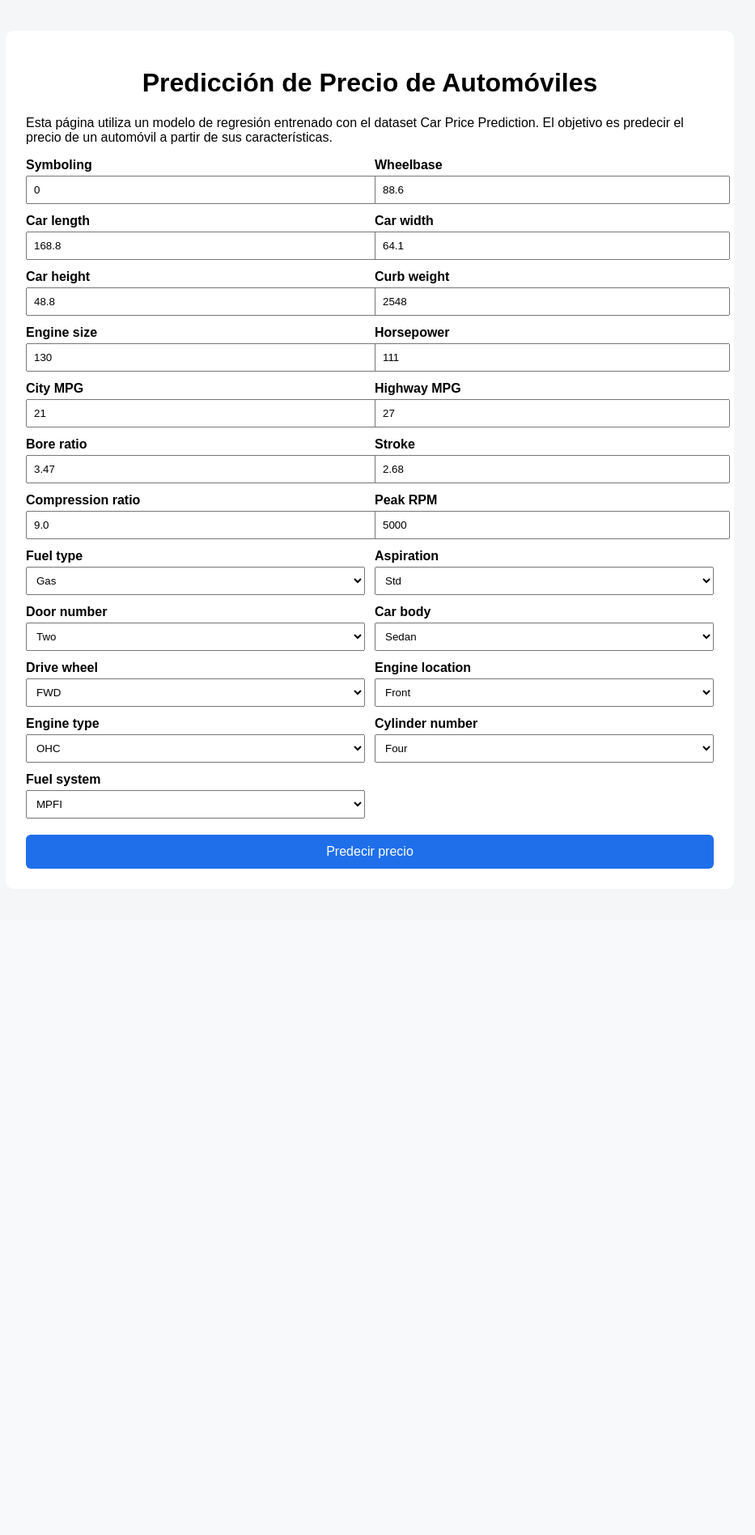
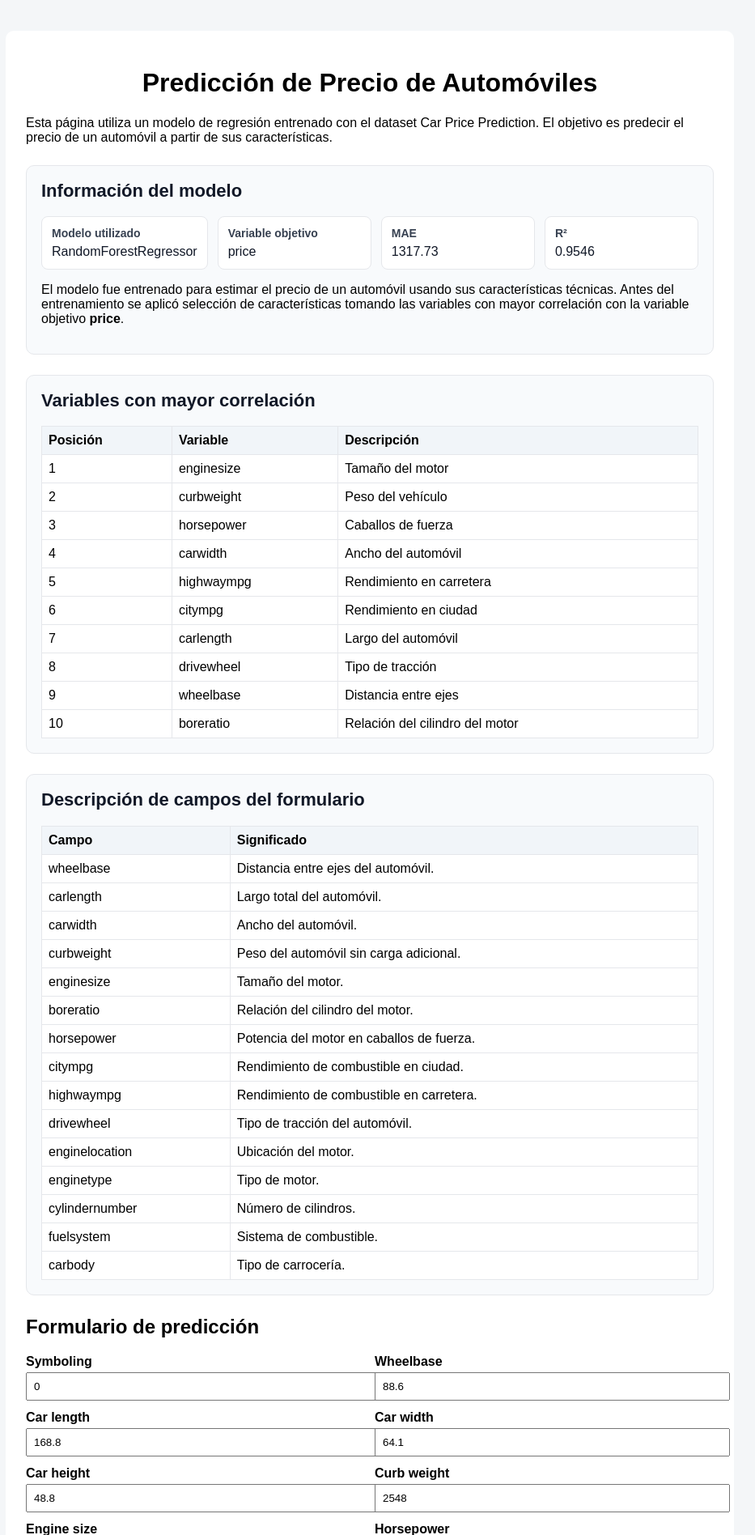
Before and after one commit to IvanRamirezFrancisco/car-price-app, a Flask app: page / in a window 1280 px wide. Shown: the top 1896 px of the page at 81% size, without its empty margins (183-1116 px from the left). Before the commit the page ends 1073 px from the top, so only its background shows below. Run offline with Flask 3, Linux system fonts and the light colour scheme; parts of the project's set-up code (start-up, migrations or seed data) failed here and were passed over.

Commit message:
Car price regression

```diff
--- a/app.py
+++ b/app.py
@@ -12,49 +12,85 @@ features = joblib.load("features.pkl")
 def index():
     prediccion = None
 
+    # Información para mostrar en la página
+    info_modelo = {
+        "modelo": "RandomForestRegressor",
+        "metodo": "Selección de características por correlación con la variable price",
+        "objetivo": "Predecir el precio de un automóvil",
+        "mae": "1317.73",
+        "r2": "0.9546"
+    }
+
+    ranking_variables = [
+        ("enginesize", "Tamaño del motor"),
+        ("curbweight", "Peso del vehículo"),
+        ("horsepower", "Caballos de fuerza"),
+        ("carwidth", "Ancho del automóvil"),
+        ("highwaympg", "Rendimiento en carretera"),
+        ("citympg", "Rendimiento en ciudad"),
+        ("carlength", "Largo del automóvil"),
+        ("drivewheel", "Tipo de tracción"),
+        ("wheelbase", "Distancia entre ejes"),
+        ("boreratio", "Relación del cilindro del motor")
+    ]
+
+    variables_formulario = [
+        ("wheelbase", "Distancia entre ejes del automóvil."),
+        ("carlength", "Largo total del automóvil."),
+        ("carwidth", "Ancho del automóvil."),
+        ("curbweight", "Peso del automóvil sin carga adicional."),
+        ("enginesize", "Tamaño del motor."),
+        ("boreratio", "Relación del cilindro del motor."),
+        ("horsepower", "Potencia del motor en caballos de fuerza."),
+        ("citympg", "Rendimiento de combustible en ciudad."),
+        ("highwaympg", "Rendimiento de combustible en carretera."),
+        ("drivewheel", "Tipo de tracción del automóvil."),
+        ("enginelocation", "Ubicación del motor."),
+        ("enginetype", "Tipo de motor."),
+        ("cylindernumber", "Número de cilindros."),
+        ("fuelsystem", "Sistema de combustible."),
+        ("carbody", "Tipo de carrocería.")
+    ]
+
+    def convertir_float(valor):
+        return float(valor.replace(",", "."))
+
+    def convertir_int(valor):
+        return int(float(valor.replace(",", ".")))
+
     if request.method == "POST":
-        # Recibimos datos del formulario
         datos = {
-            "symboling": int(request.form["symboling"]),
-            "wheelbase": float(request.form["wheelbase"]),
-            "carlength": float(request.form["carlength"]),
-            "carwidth": float(request.form["carwidth"]),
-            "carheight": float(request.form["carheight"]),
-            "curbweight": int(request.form["curbweight"]),
-            "enginesize": int(request.form["enginesize"]),
-            "boreratio": float(request.form["boreratio"]),
-            "stroke": float(request.form["stroke"]),
-            "compressionratio": float(request.form["compressionratio"]),
-            "horsepower": int(request.form["horsepower"]),
-            "peakrpm": int(request.form["peakrpm"]),
-            "citympg": int(request.form["citympg"]),
-            "highwaympg": int(request.form["highwaympg"]),
-            "fueltype": request.form["fueltype"],
-            "aspiration": request.form["aspiration"],
-            "doornumber": request.form["doornumber"],
-            "carbody": request.form["carbody"],
+            "wheelbase": convertir_float(request.form["wheelbase"]),
+            "carlength": convertir_float(request.form["carlength"]),
+            "carwidth": convertir_float(request.form["carwidth"]),
+            "curbweight": convertir_int(request.form["curbweight"]),
+            "enginesize": convertir_int(request.form["enginesize"]),
+            "boreratio": convertir_float(request.form["boreratio"]),
+            "horsepower": convertir_int(request.form["horsepower"]),
+            "citympg": convertir_int(request.form["citympg"]),
+            "highwaympg": convertir_int(request.form["highwaympg"]),
             "drivewheel": request.form["drivewheel"],
             "enginelocation": request.form["enginelocation"],
             "enginetype": request.form["enginetype"],
             "cylindernumber": request.form["cylindernumber"],
-            "fuelsystem": request.form["fuelsystem"]
+            "fuelsystem": request.form["fuelsystem"],
+            "carbody": request.form["carbody"]
         }
 
-        # Convertimos a DataFrame
         entrada = pd.DataFrame([datos])
 
-        # Convertimos categóricas igual que en entrenamiento
-        entrada = pd.get_dummies(entrada, drop_first=False)
+        entrada = pd.get_dummies(entrada, drop_first=True)
 
-        # Ajustamos columnas para que coincidan con las usadas por el modelo
         entrada = entrada.reindex(columns=features, fill_value=0)
 
-        # Predicción
         precio = modelo.predict(entrada)[0]
 
         prediccion = round(precio, 2)
 
-    return render_template("index.html", prediccion=prediccion)
-
-if __name__ == "__main__":
-    app.run(debug=True)
+    return render_template(
+        "index.html",
+        prediccion=prediccion,
+        info_modelo=info_modelo,
+        ranking_variables=ranking_variables,
+        variables_formulario=variables_formulario
+    )
--- a/templates/index.html
+++ b/templates/index.html
@@ -57,6 +57,74 @@
             text-align: center;
             font-size: 20px;
         }
+
+        .info-section {
+    margin-top: 25px;
+    margin-bottom: 25px;
+    padding: 18px;
+    background: #f8fafc;
+    border-radius: 10px;
+    border: 1px solid #e5e7eb;
+}
+
+.info-section h2 {
+    margin-top: 0;
+    color: #111827;
+    font-size: 22px;
+}
+
+.cards {
+    display: grid;
+    grid-template-columns: repeat(4, 1fr);
+    gap: 12px;
+    margin-bottom: 15px;
+}
+
+.card {
+    background: white;
+    border: 1px solid #e5e7eb;
+    border-radius: 8px;
+    padding: 12px;
+}
+
+.card strong {
+    display: block;
+    color: #374151;
+    font-size: 14px;
+}
+
+.card span {
+    display: block;
+    margin-top: 6px;
+    font-size: 16px;
+    color: #111827;
+}
+
+table {
+    width: 100%;
+    border-collapse: collapse;
+    background: white;
+}
+
+th, td {
+    border: 1px solid #e5e7eb;
+    padding: 8px;
+    text-align: left;
+}
+
+th {
+    background: #f1f5f9;
+}
+
+@media (max-width: 800px) {
+    .cards {
+        grid-template-columns: repeat(2, 1fr);
+    }
+
+    .grid {
+        grid-template-columns: 1fr;
+    }
+}
     </style>
 </head>
 <body>
@@ -68,6 +136,84 @@
         Esta página utiliza un modelo de regresión entrenado con el dataset Car Price Prediction.
         El objetivo es predecir el precio de un automóvil a partir de sus características.
     </p>
+
+    <section class="info-section">
+    <h2>Información del modelo</h2>
+
+    <div class="cards">
+        <div class="card">
+            <strong>Modelo utilizado</strong>
+            <span>{{ info_modelo.modelo }}</span>
+        </div>
+
+        <div class="card">
+            <strong>Variable objetivo</strong>
+            <span>price</span>
+        </div>
+
+        <div class="card">
+            <strong>MAE</strong>
+            <span>{{ info_modelo.mae }}</span>
+        </div>
+
+        <div class="card">
+            <strong>R²</strong>
+            <span>{{ info_modelo.r2 }}</span>
+        </div>
+    </div>
+
+    <p>
+        El modelo fue entrenado para estimar el precio de un automóvil usando sus características técnicas.
+        Antes del entrenamiento se aplicó selección de características tomando las variables con mayor correlación
+        con la variable objetivo <strong>price</strong>.
+    </p>
+</section>
+
+<section class="info-section">
+    <h2>Variables con mayor correlación</h2>
+
+    <table>
+        <thead>
+            <tr>
+                <th>Posición</th>
+                <th>Variable</th>
+                <th>Descripción</th>
+            </tr>
+        </thead>
+        <tbody>
+            {% for variable, descripcion in ranking_variables %}
+            <tr>
+                <td>{{ loop.index }}</td>
+                <td>{{ variable }}</td>
+                <td>{{ descripcion }}</td>
+            </tr>
+            {% endfor %}
+        </tbody>
+    </table>
+</section>
+
+<section class="info-section">
+    <h2>Descripción de campos del formulario</h2>
+
+    <table>
+        <thead>
+            <tr>
+                <th>Campo</th>
+                <th>Significado</th>
+            </tr>
+        </thead>
+        <tbody>
+            {% for variable, descripcion in variables_formulario %}
+            <tr>
+                <td>{{ variable }}</td>
+                <td>{{ descripcion }}</td>
+            </tr>
+            {% endfor %}
+        </tbody>
+    </table>
+</section>
+
+<h2>Formulario de predicción</h2>
 
     <form method="POST">
         <div class="grid">
```
